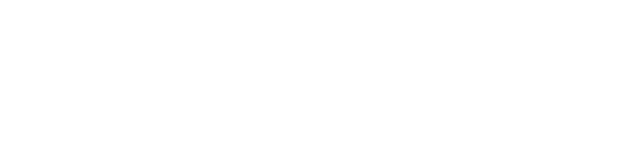
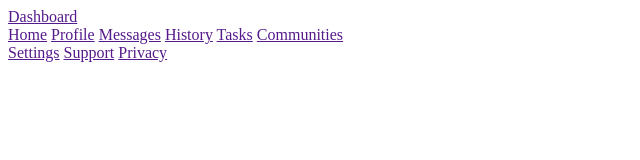
Before and after one commit to kooofe/admin-dashboard, a plain HTML site: page index.html in a window 1280 px wide. Shown: the whole page, without its empty margins (0-640 px from the left). Drawn offline with Linux system fonts and the light colour scheme.

Commit message:
Fill Dashboard with links

```diff
--- a/index.html
+++ b/index.html
@@ -8,7 +8,22 @@
 </head>
 <body>
 <div class="sidebar">
-
+    <div class="dashboard-logo">
+        <a href="">Dashboard</a>
+    </div>
+    <div class="nav-links">
+        <a href="">Home</a>
+        <a href="">Profile</a>
+        <a href="">Messages</a>
+        <a href="">History</a>
+        <a href="">Tasks</a>
+        <a href="">Communities</a>
+    </div>
+    <div class="settings-manuals">
+        <a href="">Settings</a>
+        <a href="">Support</a>
+        <a href="">Privacy</a>
+    </div>
 </div>
 <div class="header">
 
```
